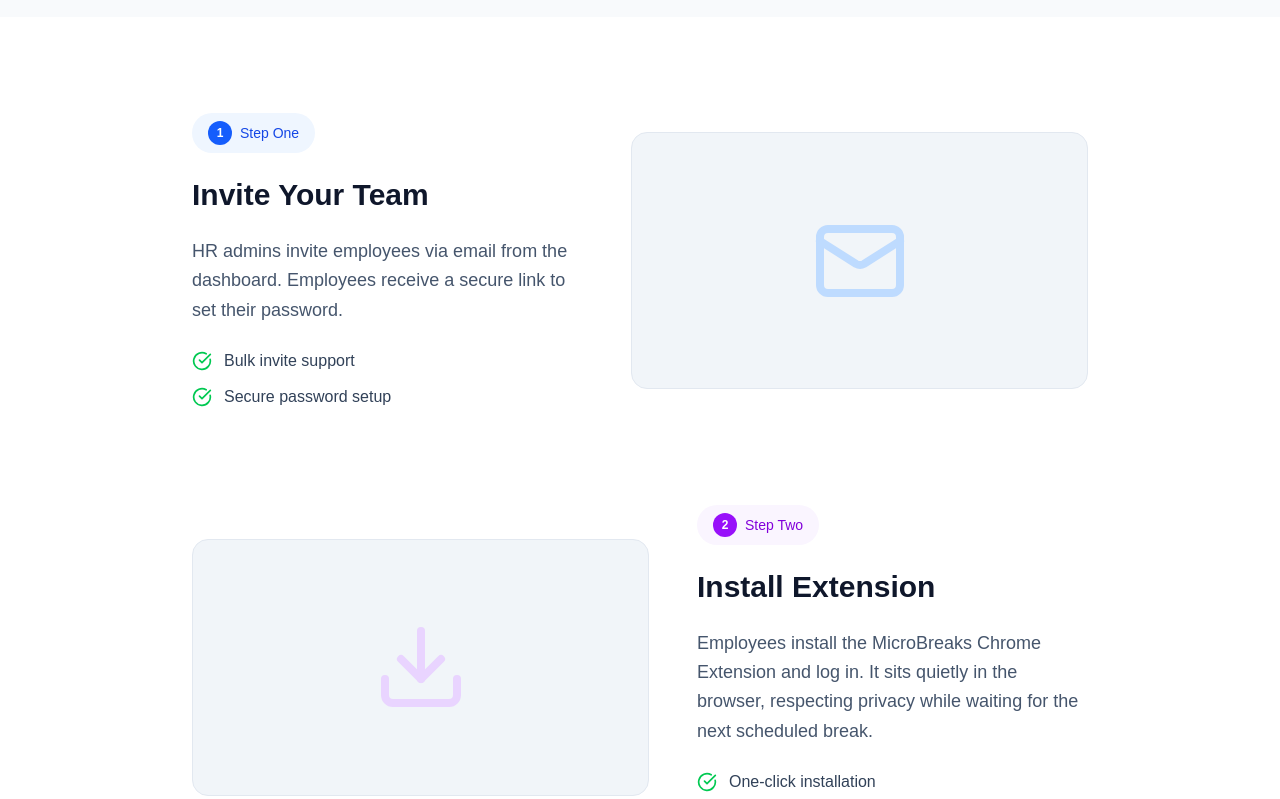
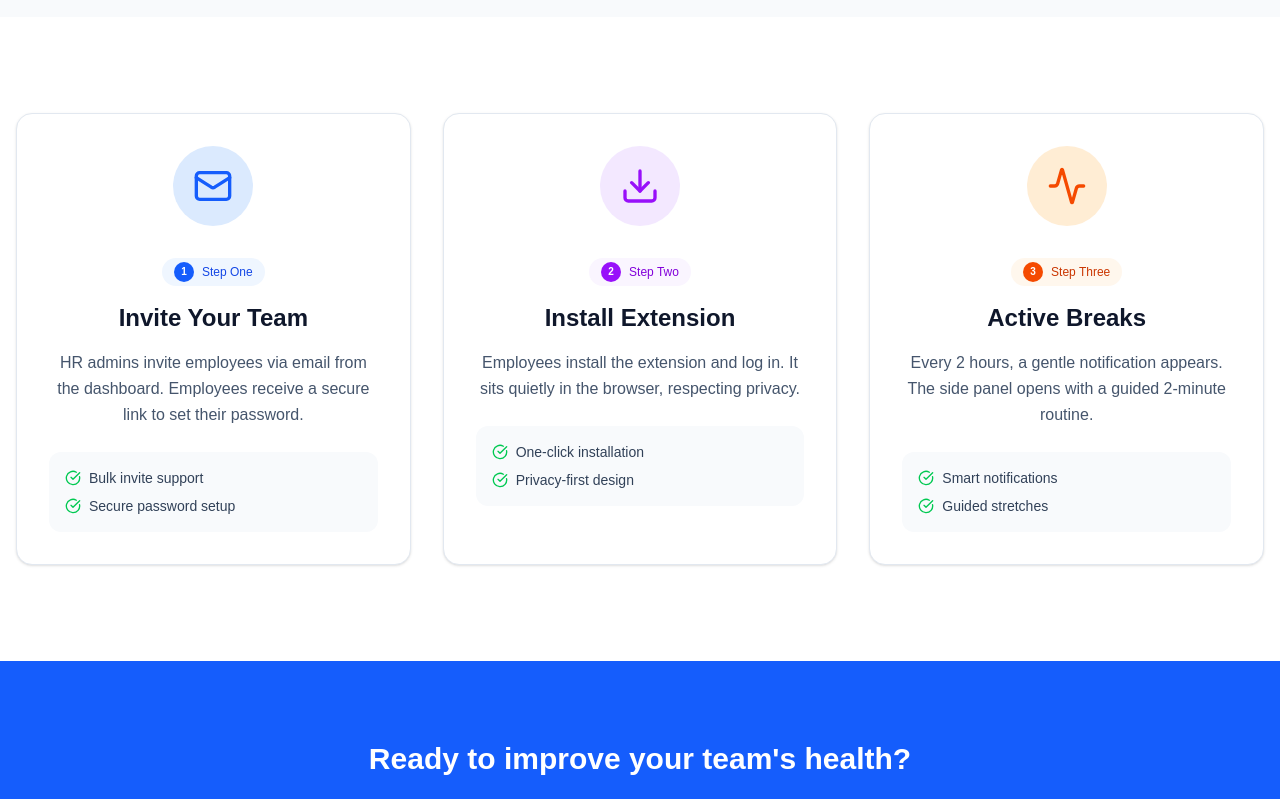
Before and after one commit to Manialdi/microbreaks-v2, a Next.js app: page /product/how-it-works in a window 1280 px wide. Shown: the part 580-1379 px from the top of the page. Built offline with nearby package versions, Linux system fonts and the light colour scheme.

Commit message:
feat: polish exercises and how-it-works pages

```diff
--- a/app/(public)/product/how-it-works/page.tsx
+++ b/app/(public)/product/how-it-works/page.tsx
@@ -29,86 +29,92 @@ export default function HowItWorksPage() {
             {/* Steps Section */}
             <section className="py-24">
                 <div className="container mx-auto px-4">
-                    <div className="max-w-4xl mx-auto space-y-24">
+                    <div className="grid grid-cols-1 md:grid-cols-3 gap-8">
 
                         {/* Step 1 */}
-                        <div className="flex flex-col md:flex-row items-center gap-12">
-                            <div className="flex-1 space-y-6">
-                                <div className="inline-flex items-center gap-2 px-4 py-2 bg-blue-50 text-blue-700 rounded-full font-medium text-sm">
-                                    <span className="w-6 h-6 rounded-full bg-blue-600 text-white flex items-center justify-center text-xs font-bold">1</span>
+                        <div className="bg-white p-8 rounded-2xl border border-slate-200 shadow-sm hover:shadow-md transition-all">
+                            <div className="flex justify-center mb-8">
+                                <div className="w-20 h-20 bg-blue-100 rounded-full flex items-center justify-center">
+                                    <Mail className="w-10 h-10 text-blue-600" />
+                                </div>
+                            </div>
+                            <div className="text-center">
+                                <div className="inline-flex items-center gap-2 px-3 py-1 bg-blue-50 text-blue-700 rounded-full font-medium text-xs mb-4">
+                                    <span className="w-5 h-5 rounded-full bg-blue-600 text-white flex items-center justify-center text-[10px] font-bold">1</span>
                                     Step One
                                 </div>
-                                <h2 className="text-3xl font-bold text-slate-900">Invite Your Team</h2>
-                                <p className="text-lg text-slate-600 leading-relaxed">
+                                <h2 className="text-2xl font-bold text-slate-900 mb-4">Invite Your Team</h2>
+                                <p className="text-slate-600 leading-relaxed mb-6">
                                     HR admins invite employees via email from the dashboard. Employees receive a secure link to set their password.
                                 </p>
-                                <ul className="space-y-3">
-                                    <li className="flex items-center gap-3 text-slate-700">
-                                        <CheckCircle className="w-5 h-5 text-green-500" />
-                                        Bulk invite support
+                                <ul className="space-y-2 text-left bg-slate-50 p-4 rounded-xl">
+                                    <li className="flex items-center gap-2 text-slate-700 text-sm">
+                                        <CheckCircle className="w-4 h-4 text-green-500 shrink-0" />
+                                        <span>Bulk invite support</span>
                                     </li>
-                                    <li className="flex items-center gap-3 text-slate-700">
-                                        <CheckCircle className="w-5 h-5 text-green-500" />
-                                        Secure password setup
+                                    <li className="flex items-center gap-2 text-slate-700 text-sm">
+                                        <CheckCircle className="w-4 h-4 text-green-500 shrink-0" />
+                                        <span>Secure password setup</span>
                                     </li>
                                 </ul>
-                            </div>
-                            <div className="flex-1 bg-slate-100 p-8 rounded-2xl border border-slate-200 aspect-video flex items-center justify-center">
-                                <Mail className="w-24 h-24 text-blue-200" />
                             </div>
                         </div>
 
                         {/* Step 2 */}
-                        <div className="flex flex-col md:flex-row-reverse items-center gap-12">
-                            <div className="flex-1 space-y-6">
-                                <div className="inline-flex items-center gap-2 px-4 py-2 bg-purple-50 text-purple-700 rounded-full font-medium text-sm">
-                                    <span className="w-6 h-6 rounded-full bg-purple-600 text-white flex items-center justify-center text-xs font-bold">2</span>
+                        <div className="bg-white p-8 rounded-2xl border border-slate-200 shadow-sm hover:shadow-md transition-all">
+                            <div className="flex justify-center mb-8">
+                                <div className="w-20 h-20 bg-purple-100 rounded-full flex items-center justify-center">
+                                    <Download className="w-10 h-10 text-purple-600" />
+                                </div>
+                            </div>
+                            <div className="text-center">
+                                <div className="inline-flex items-center gap-2 px-3 py-1 bg-purple-50 text-purple-700 rounded-full font-medium text-xs mb-4">
+                                    <span className="w-5 h-5 rounded-full bg-purple-600 text-white flex items-center justify-center text-[10px] font-bold">2</span>
                                     Step Two
                                 </div>
-                                <h2 className="text-3xl font-bold text-slate-900">Install Extension</h2>
-                                <p className="text-lg text-slate-600 leading-relaxed">
-                                    Employees install the MicroBreaks Chrome Extension and log in. It sits quietly in the browser, respecting privacy while waiting for the next scheduled break.
+                                <h2 className="text-2xl font-bold text-slate-900 mb-4">Install Extension</h2>
+                                <p className="text-slate-600 leading-relaxed mb-6">
+                                    Employees install the extension and log in. It sits quietly in the browser, respecting privacy.
                                 </p>
-                                <ul className="space-y-3">
-                                    <li className="flex items-center gap-3 text-slate-700">
-                                        <CheckCircle className="w-5 h-5 text-green-500" />
-                                        One-click installation
+                                <ul className="space-y-2 text-left bg-slate-50 p-4 rounded-xl">
+                                    <li className="flex items-center gap-2 text-slate-700 text-sm">
+                                        <CheckCircle className="w-4 h-4 text-green-500 shrink-0" />
+                                        <span>One-click installation</span>
                                     </li>
-                                    <li className="flex items-center gap-3 text-slate-700">
-                                        <CheckCircle className="w-5 h-5 text-green-500" />
-                                        Privacy-first (no browsing history tracking)
+                                    <li className="flex items-center gap-2 text-slate-700 text-sm">
+                                        <CheckCircle className="w-4 h-4 text-green-500 shrink-0" />
+                                        <span>Privacy-first design</span>
                                     </li>
                                 </ul>
-                            </div>
-                            <div className="flex-1 bg-slate-100 p-8 rounded-2xl border border-slate-200 aspect-video flex items-center justify-center">
-                                <Download className="w-24 h-24 text-purple-200" />
                             </div>
                         </div>
 
                         {/* Step 3 */}
-                        <div className="flex flex-col md:flex-row items-center gap-12">
-                            <div className="flex-1 space-y-6">
-                                <div className="inline-flex items-center gap-2 px-4 py-2 bg-orange-50 text-orange-700 rounded-full font-medium text-sm">
-                                    <span className="w-6 h-6 rounded-full bg-orange-600 text-white flex items-center justify-center text-xs font-bold">3</span>
+                        <div className="bg-white p-8 rounded-2xl border border-slate-200 shadow-sm hover:shadow-md transition-all">
+                            <div className="flex justify-center mb-8">
+                                <div className="w-20 h-20 bg-orange-100 rounded-full flex items-center justify-center">
+                                    <Activity className="w-10 h-10 text-orange-600" />
+                                </div>
+                            </div>
+                            <div className="text-center">
+                                <div className="inline-flex items-center gap-2 px-3 py-1 bg-orange-50 text-orange-700 rounded-full font-medium text-xs mb-4">
+                                    <span className="w-5 h-5 rounded-full bg-orange-600 text-white flex items-center justify-center text-[10px] font-bold">3</span>
                                     Step Three
                                 </div>
-                                <h2 className="text-3xl font-bold text-slate-900">Active Breaks</h2>
-                                <p className="text-lg text-slate-600 leading-relaxed">
-                                    Every 2 hours (customizable), a gentle notification appears. The side panel opens with a guided 2-minute stretching routine.
+                                <h2 className="text-2xl font-bold text-slate-900 mb-4">Active Breaks</h2>
+                                <p className="text-slate-600 leading-relaxed mb-6">
+                                    Every 2 hours, a gentle notification appears. The side panel opens with a guided 2-minute routine.
                                 </p>
-                                <ul className="space-y-3">
-                                    <li className="flex items-center gap-3 text-slate-700">
-                                        <CheckCircle className="w-5 h-5 text-green-500" />
-                                        Smart notifications
+                                <ul className="space-y-2 text-left bg-slate-50 p-4 rounded-xl">
+                                    <li className="flex items-center gap-2 text-slate-700 text-sm">
+                                        <CheckCircle className="w-4 h-4 text-green-500 shrink-0" />
+                                        <span>Smart notifications</span>
                                     </li>
-                                    <li className="flex items-center gap-3 text-slate-700">
-                                        <CheckCircle className="w-5 h-5 text-green-500" />
-                                        Guided stretches
+                                    <li className="flex items-center gap-2 text-slate-700 text-sm">
+                                        <CheckCircle className="w-4 h-4 text-green-500 shrink-0" />
+                                        <span>Guided stretches</span>
                                     </li>
                                 </ul>
-                            </div>
-                            <div className="flex-1 bg-slate-100 p-8 rounded-2xl border border-slate-200 aspect-video flex items-center justify-center">
-                                <Activity className="w-24 h-24 text-orange-200" />
                             </div>
                         </div>
 
```
Also changed, not shown: app/(public)/product/exercises/page.tsx (+36 -30 lines).
